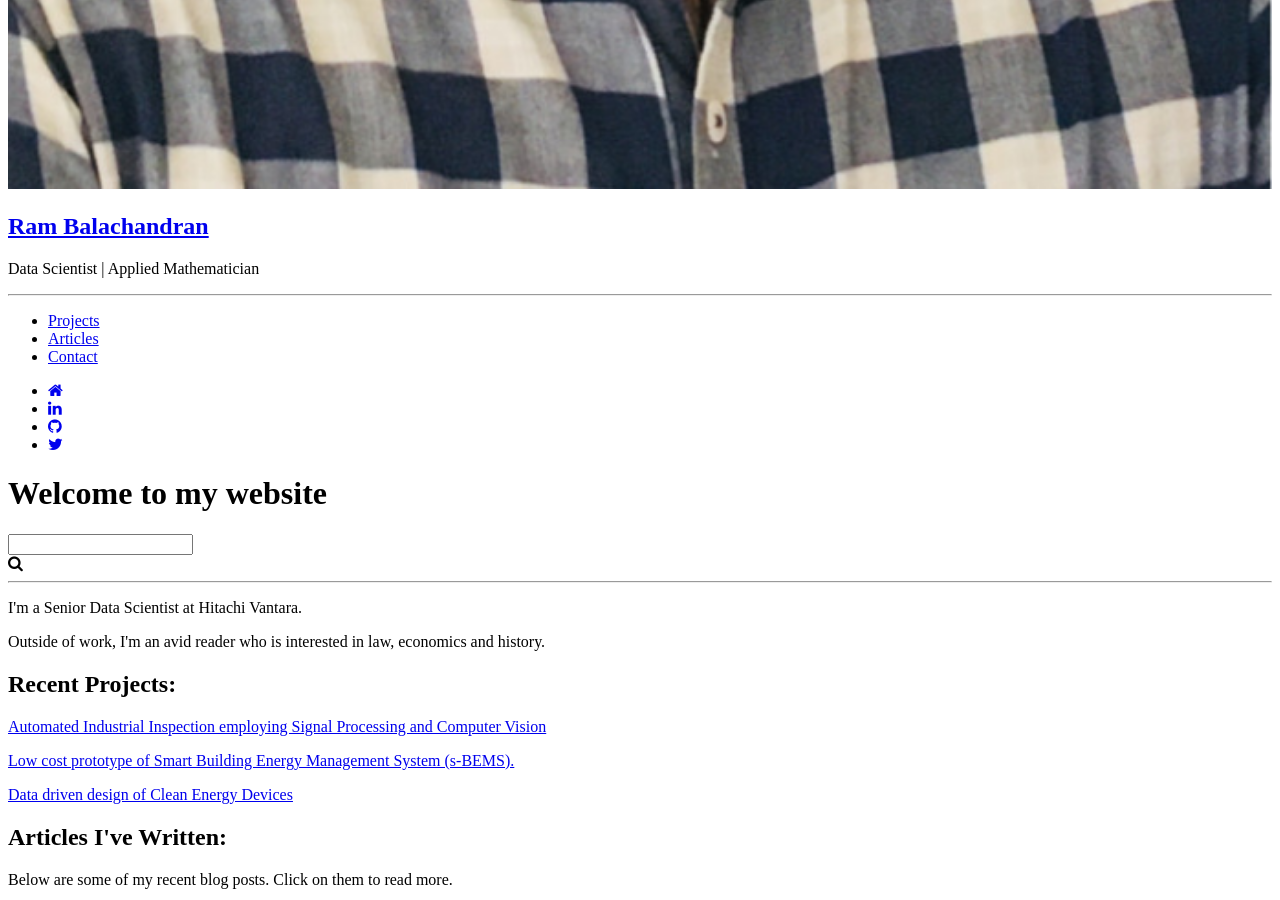
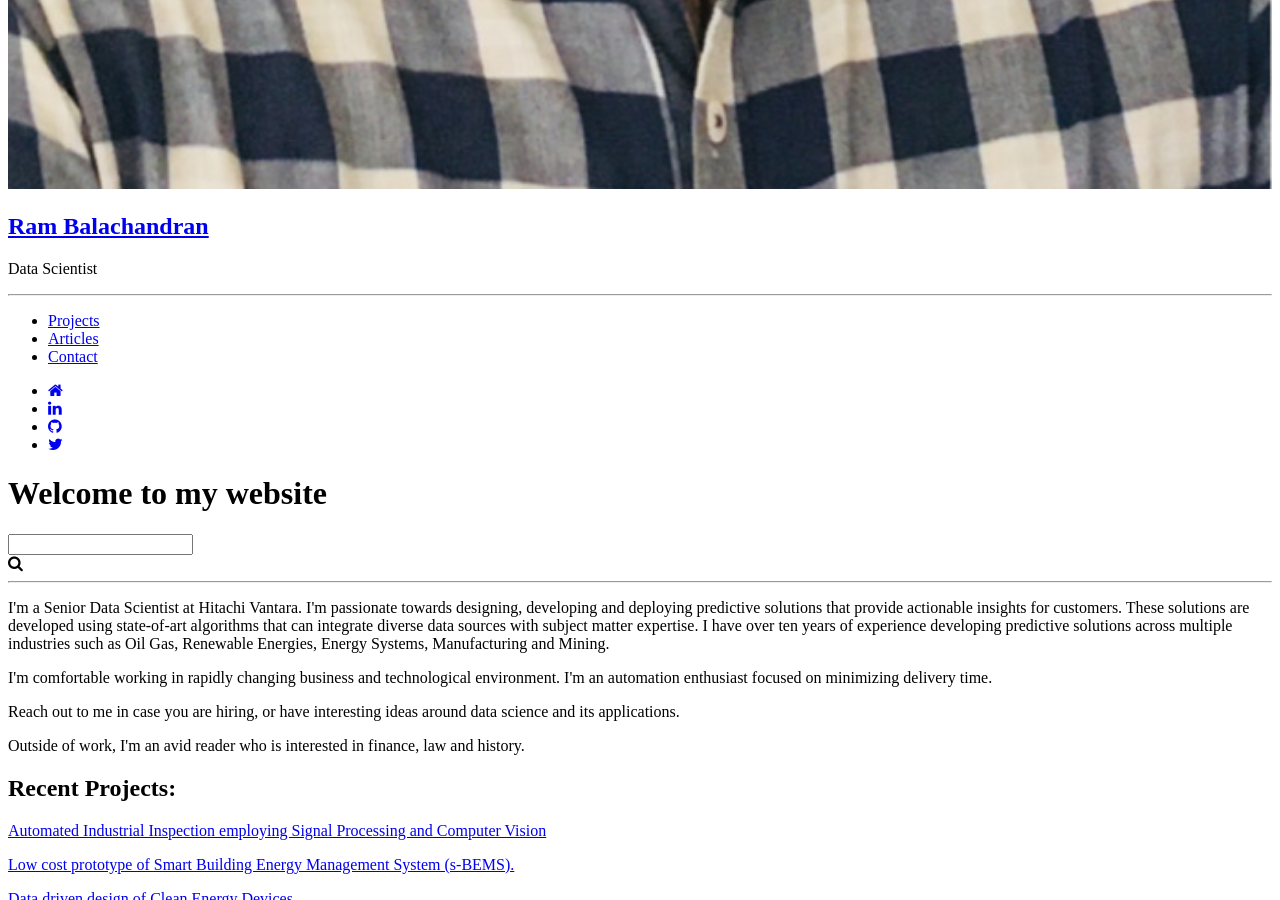
Before and after one commit to rambalachandran/rambalachandran.github.io, a Jekyll site: the page built from index.html, in a window 1280 px wide and 900 px high, scrolled down 1507 px. Built offline with Jekyll 4.4.1, drawn with Linux system fonts in a browser that asks for light colours; the list of posts is cut into pages by our own code; comment, search, counter and statistics services are not loaded.

Commit message:
updated title

```diff
--- a/_data/main.yml
+++ b/_data/main.yml
@@ -2,7 +2,7 @@
 
 image: /assets/images/author-image.png
 name: Ram Balachandran
-profession: Data Scientist | Applied Mathematician
+profession: Data Scientist
 email: ram.website.maintain@gmail.com # The contact form submissions will be received in this email address.
 formspree_endpoint: https://formspree.io/f/mdopzbop
 #   ,-----.       ,--.                   ,---.  ,--.
--- a/index.html
+++ b/index.html
@@ -11,15 +11,19 @@ You can edit them there.
  -->
 
 <p>
-  I'm a Senior Data Scientist at Hitachi Vantara.
+  I'm a Senior Data Scientist at Hitachi Vantara. I'm passionate towards designing, developing and deploying predictive solutions that provide actionable insights for customers. These solutions are developed using state-of-art algorithms that can integrate diverse data sources with subject matter expertise. I have over ten years of experience developing predictive solutions across multiple industries such as Oil Gas, Renewable Energies, Energy Systems, Manufacturing and Mining.
 </p>
 
 <p>
-
+  I'm comfortable working in rapidly changing business and technological environment. I'm an automation enthusiast focused on minimizing delivery time.
 </p>
 
 <p>
-  Outside of work, I'm an avid reader who is interested in law, economics and history.
+  Reach out to me in case you are hiring, or have interesting ideas around data science and its applications.
+</p>
+
+<p>
+  Outside of work, I'm an avid reader who is interested in finance, law and history.
 </p>
 
 <!--
```
Also changed, not shown: assets/images/projects/aws_architecture_v2.svg, assets/images/projects/bopgd_com.svg.
